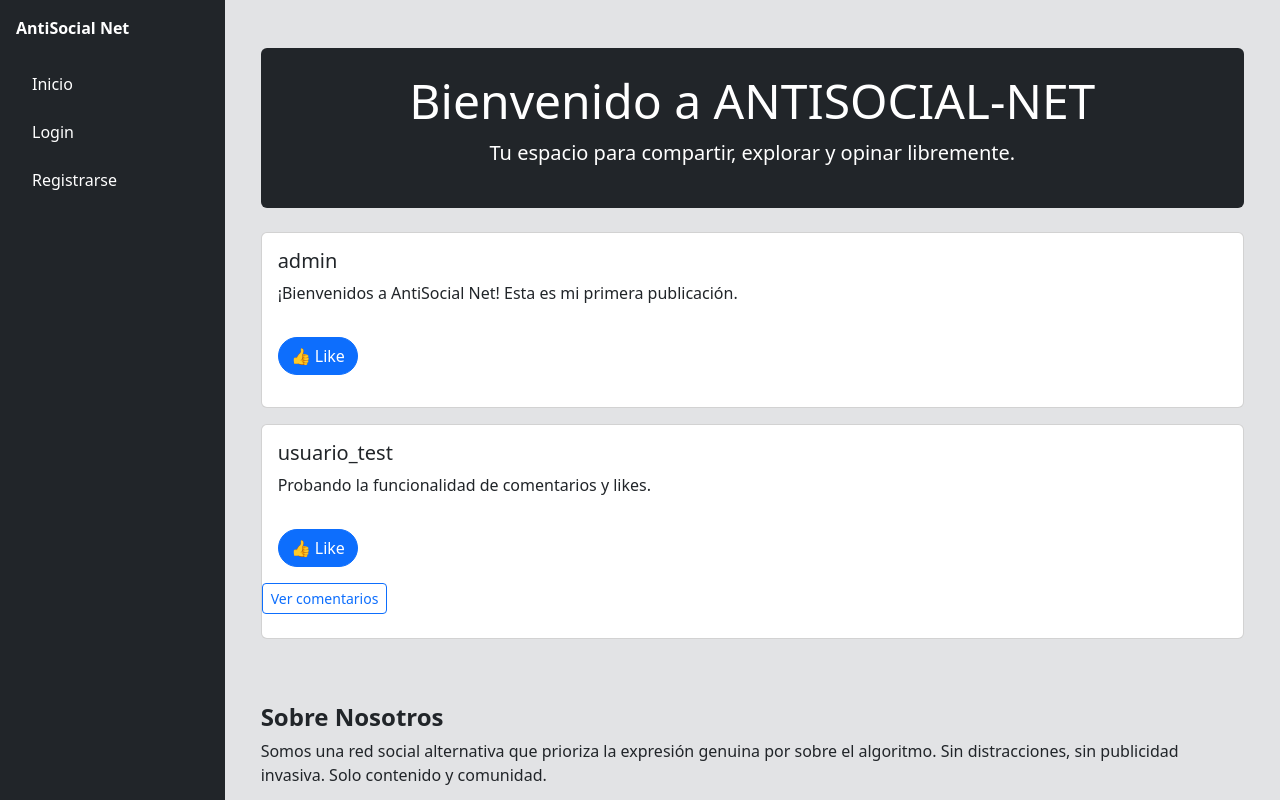
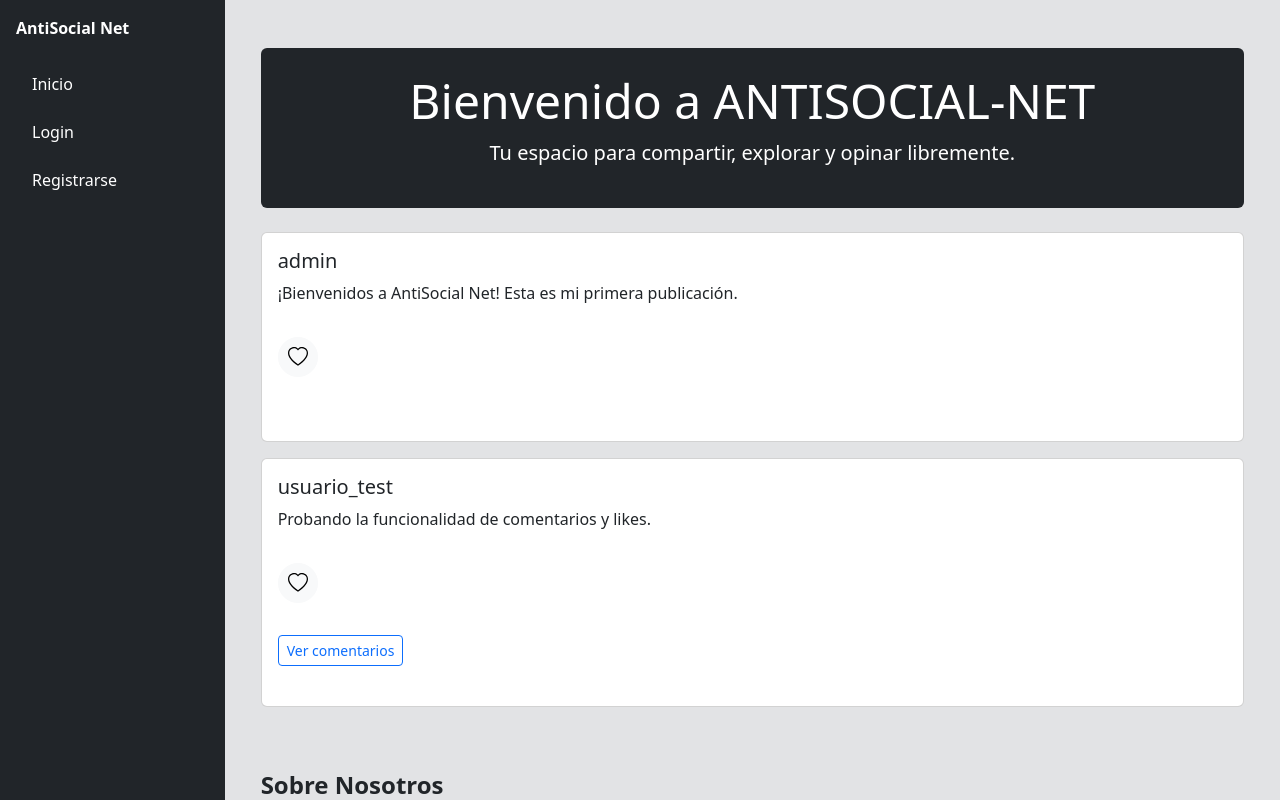
Before and after one commit to giulibrumatti/antisocial-net, a React (Vite) app: page / in a window 1280 px wide. Shown: the top 800 px of the page. Built offline with nearby package versions, Linux system fonts and the light colour scheme.

Commit message:
upgrade home

```diff
--- a/package.json
+++ b/package.json
@@ -15,6 +15,7 @@
     "bootstrap-icons": "^1.13.1",
     "react": "^19.1.0",
     "react-bootstrap": "^2.10.10",
+    "react-bootstrap-icons": "^1.11.6",
     "react-dom": "^19.1.0",
     "react-router-dom": "^7.6.3"
   },
--- a/src/components/Post/Comments.tsx
+++ b/src/components/Post/Comments.tsx
@@ -34,7 +34,9 @@ const Comments = ({ postId, comments }: CommentsProps) => {
   };
 
   const handleDeleteComment = async (commentId: number) => {
-    if (window.confirm("¿Estás seguro de que quieres eliminar este comentario?")) {
+    if (
+      window.confirm("¿Estás seguro de que quieres eliminar este comentario?")
+    ) {
       await deleteComment(postId, commentId);
     }
   };
@@ -61,7 +63,6 @@ const Comments = ({ postId, comments }: CommentsProps) => {
 
       {(showComments || showForm) && (
         <>
-          <h6>Comentarios:</h6>
           {comments.length > 0 && showComments ? (
             comments.map((comment) => (
               <div key={comment.id} className="mb-2 border-bottom pb-2">
--- a/src/components/Post/Post.tsx
+++ b/src/components/Post/Post.tsx
@@ -1,13 +1,21 @@
 import Card from "react-bootstrap/Card";
 import { Button } from "react-bootstrap";
 import type { Post as PostType } from "../../types/Post";
-import Comments from "./Comments"; // <- Importante
+import Comments from "./Comments";
+import { useState } from "react";
+import { Heart, HeartFill } from "react-bootstrap-icons";
 
 interface PostProps {
   post: PostType;
 }
 
 const Post = ({ post }: PostProps) => {
+  const [liked, setLiked] = useState(false);
+
+  const toggleLike = () => {
+    setLiked(!liked);
+  };
+
   return (
     <div className="container">
       <Card className="w-100 mb-3">
@@ -17,13 +25,21 @@ const Post = ({ post }: PostProps) => {
         </Card.Body>
         <Card.Body className="d-flex justify-content-between">
           <Button
-            className="rounded-pill d-flex align-items-center justify-content-around"
-            variant="primary"
+            variant={liked ? "dark" : "light"}
+            onClick={toggleLike}
+            className="d-flex align-items-center justify-content-center rounded-circle p-2"
+            style={{ width: "40px", height: "40px" }}
           >
-            👍 Like
+            {liked ? (
+              <HeartFill color="white" size={20} />
+            ) : (
+              <Heart color="black" size={20} />
+            )}
           </Button>
         </Card.Body>
-        <Comments postId={post.id} comments={post.comments || []} />
+        <Card.Body className="d-flex justify-content-between">
+          <Comments postId={post.id} comments={post.comments || []} />
+        </Card.Body>
       </Card>
     </div>
   );
--- a/src/context/PostContext.tsx
+++ b/src/context/PostContext.tsx
@@ -139,5 +139,3 @@ const addComment = async (postId: number, content: string) => {
     </PostContext.Provider>
   );
 };
-
-// usePost hook moved to a separate file (usePost.ts)
--- a/src/pages/Login.tsx
+++ b/src/pages/Login.tsx
@@ -41,7 +41,8 @@ const Login = () => {
         </div>
 
         <div className="mb-3">
-          <label className="form-label">Contraseña</label>
+          <label className="form-label">Contraseña: </label>
+          <span>"123456"</span>
           <input
             type="password"
             className="form-control"
--- a/src/types/Post.ts
+++ b/src/types/Post.ts
@@ -32,6 +32,7 @@ export interface Post {
   likes?: number;
   createdAt: string;
   updatedAt?: string;
+  tags?: string;
 }
 
 export interface Like {
```
Also changed, not shown: src/components/Feed.tsx (added, +22 -0 lines), src/components/Post/PostCard.tsx (+11 -10 lines), 1 other file (tests, documents, lock files or other folders).
